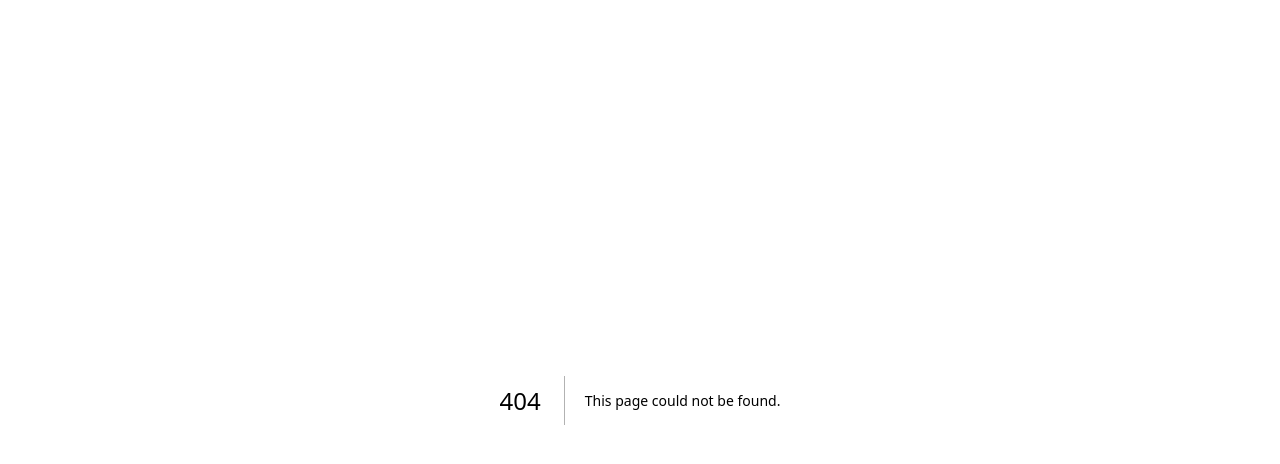
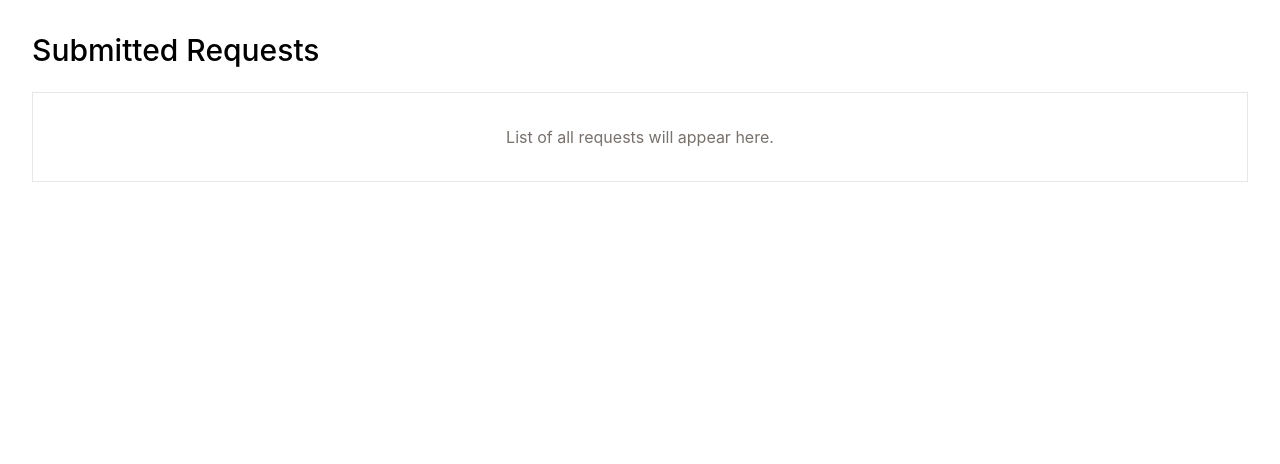
Before and after one commit to gabeperezparra-hue/california-seed-commons, a Next.js app: page /admin/requests in a window 1280 px wide. Before the commit this address had no page. Shown: the top 464 px of the page. Built offline with nearby package versions, Linux system fonts and the light colour scheme.

Commit message:
Create page.tsx

```diff
--- /dev/null
+++ b/app/admin/requests/page.tsx
@@ -0,0 +1,10 @@
+export default function RequestsPage() {
+  return (
+    <div className="p-8">
+      <h1 className="text-3xl font-medium mb-6">Submitted Requests</h1>
+      <div className="border p-8 text-center text-stone-500">
+        List of all requests will appear here.
+      </div>
+    </div>
+  );
+}
```
